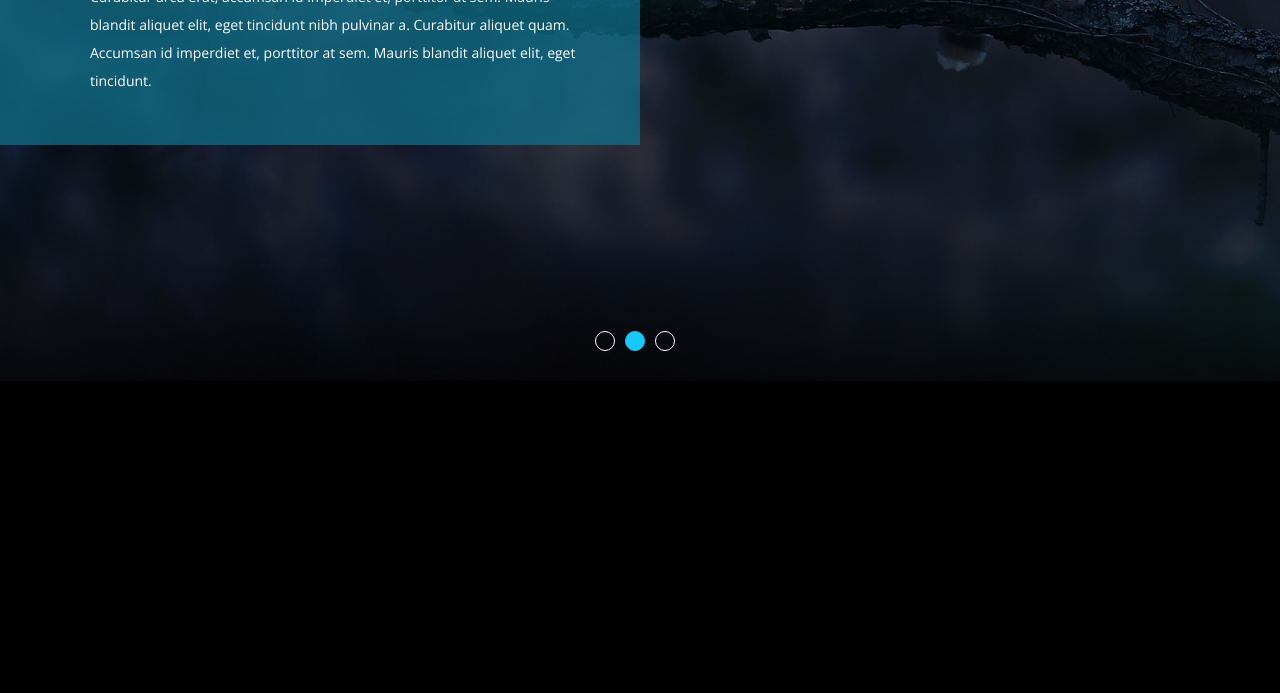
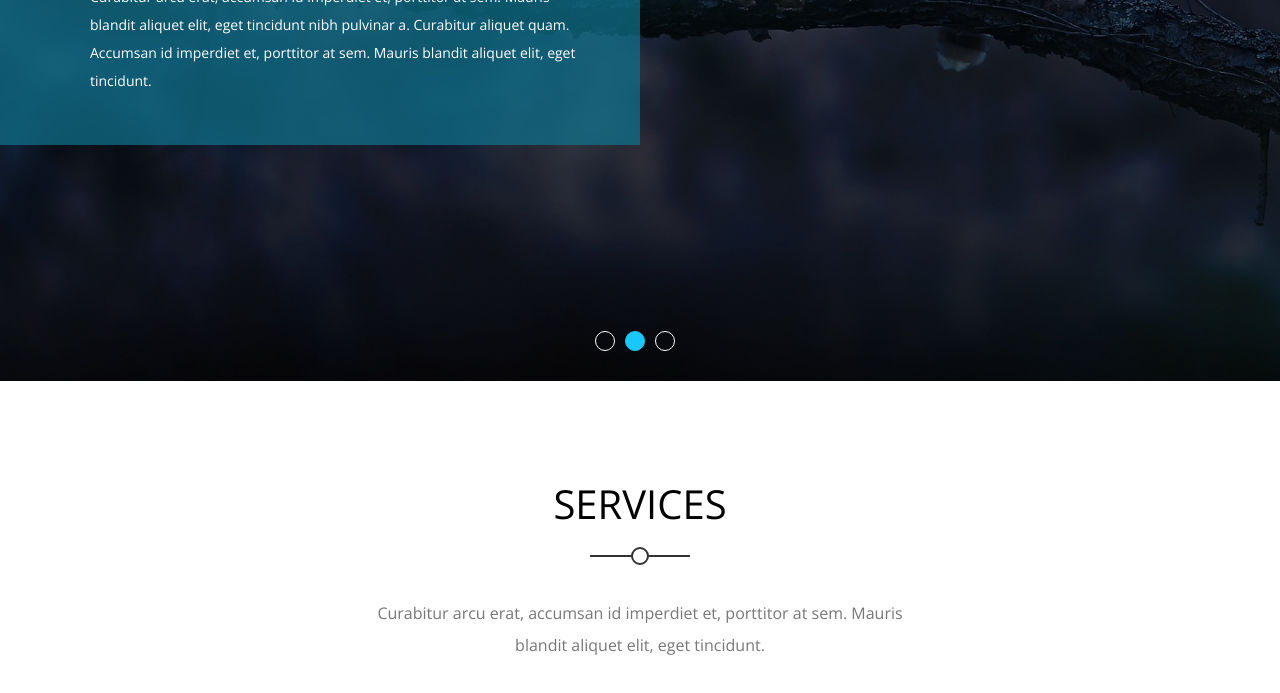
Before and after one commit to MohcineJAAD/Template2, a plain HTML site: page index.html in a window 1280 px wide. Shown: the part 419-1112 px from the top of the page. Before the commit the page ends 800 px from the top, so only its background shows below. Drawn offline with nearby package versions, Linux system fonts and the light colour scheme.

Commit message:
implimentation of heading component

```diff
--- a/css/styles.css
+++ b/css/styles.css
@@ -15,7 +15,6 @@ ul {
 }
 body {
     font-family: "Open Sans", serif;
-    background-color: #000;
 }
 .container {
     padding: 0 15px;
@@ -39,6 +38,62 @@ body {
         width: 1170px;
     }
 }
+/* Start Component */
+.section {
+    padding: 100px;
+}
+.section .main-heading {
+    text-align: center;
+}
+.section .main-heading h2 {
+    font-weight: normal;
+    font-size: 40px;
+    position: relative;
+    margin-bottom: 70px;
+    text-transform: uppercase;
+}
+.section .main-heading h2::before {
+    content: '';
+    position: absolute;
+    width: 100px;
+    height: 2px;
+    background-color: #333;
+    left: 50%;
+    transform: translateX(-50%);
+    -webkit-transform: translateX(-50%);
+    -moz-transform: translateX(-50%);
+    -ms-transform: translateX(-50%);
+    -o-transform: translateX(-50%);
+    bottom: -30px;
+}
+.section .main-heading h2::after {
+    content: "";
+    position: absolute;
+    width: 14px;
+    height: 14px;
+    border: 2px solid #333;
+    border-radius: 50%;
+    -webkit-border-radius: 50%;
+    -moz-border-radius: 50%;
+    -ms-border-radius: 50%;
+    -o-border-radius: 50%;
+    left: 50%;
+    transform: translateX(-50%);
+    -webkit-transform: translateX(-50%);
+    -moz-transform: translateX(-50%);
+    -ms-transform: translateX(-50%);
+    -o-transform: translateX(-50%);
+    bottom: -38px;
+    background-color: white;
+}
+.section .main-heading p {
+    width: 550px;
+    margin: 0 auto 100px;
+    max-width: 100%;
+    line-height: 2;
+    color: #777;
+}
+/* End Component */
 /* Header */
 header {
     position: absolute;
@@ -138,6 +193,7 @@ header .form i {
     right: 0;
 }
 /* Header */
+/* Start Landing */
 .landing {
     min-height: 100vh;
     background-image: url('../images/landing.jpg');
@@ -237,3 +293,4 @@ header .form i {
     background-color: var(--main-color);
     border-color: var(--main-color);
 }
+/* End Landing */
--- a/index.html
+++ b/index.html
@@ -54,5 +54,11 @@
             <li></li>
         </ul>
     </section>
+    <section class="section">
+        <div class="main-heading">
+            <h2>Services</h2>
+            <p>Curabitur arcu erat, accumsan id imperdiet et, porttitor at sem. Mauris blandit aliquet elit, eget tincidunt.</p>
+        </div>
+    </section>
 </body>
 </html>
```
